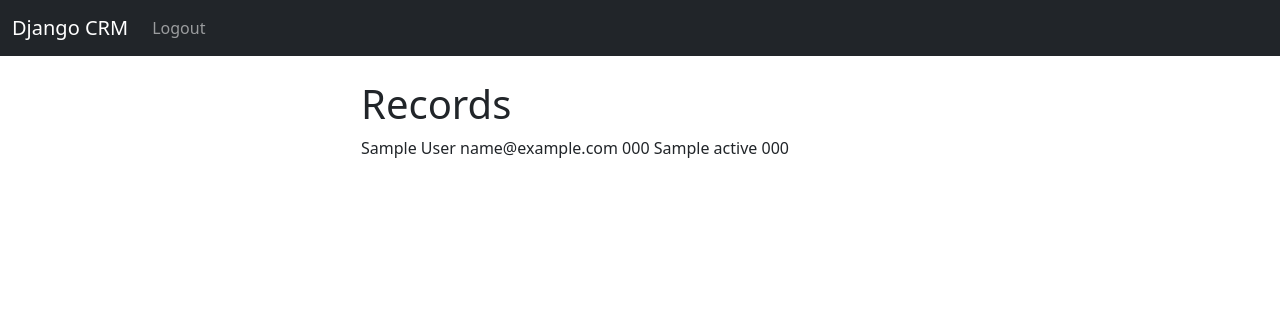
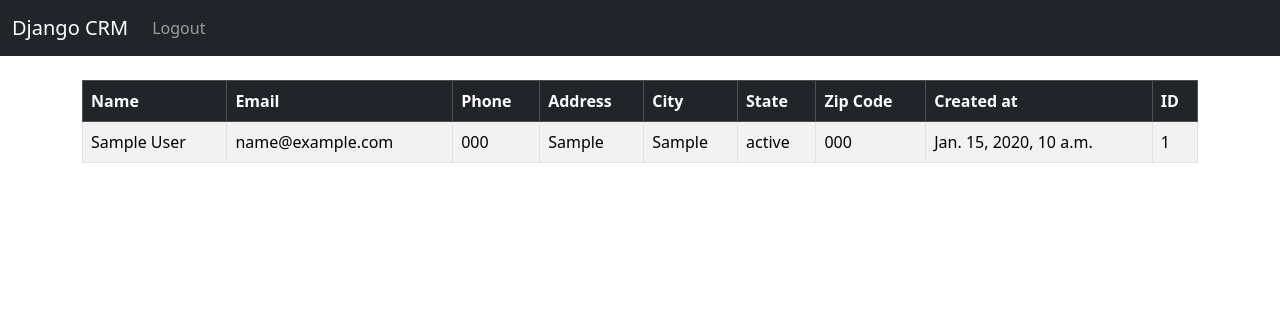
Before and after one commit to jeffmorales29/Django-crm, a Django app: page / in a window 1280 px wide. Shown: the top 316 px of the page. Run offline with Django 4.2, Linux system fonts and the light colour scheme; a user stored in the database is signed in; tables that the repository leaves empty hold one stand-in row (values such as "Sample post").

Commit message:
Add table

```diff
--- a/website/templates/home.html
+++ b/website/templates/home.html
@@ -2,28 +2,47 @@
 
 {% block content %}
 
-<div class="col-md-6 offset-md-3">
-
 {% if user.is_authenticated %}
 
-<h1>Records</h1>
+
+<table class="table table-striped table-bordered table-hover">
+  <thead class="table-dark">
+    <tr>
+      <th scope="col">Name</th>
+      <th scope="col">Email</th>
+      <th scope="col">Phone</th>
+      <th scope="col">Address</th>
+      <th scope="col">City</th>
+      <th scope="col">State</th>
+      <th scope="col">Zip Code</th>
+      <th scope="col">Created at</th>
+      <th scope="col">ID</th>
+    </tr>
+  </thead>
+  <tbody>
+
+
 
 {% if records %}
-
+  <tr>
   {% for record in records %}
-    {{ record.first_name }}
-    {{ record.last_name }}
-    {{ record.email }}
-    {{ record.phone }}
-    {{ record.address }}
-    {{ record.city }}
-    {{ record.state }}
-    {{ record.zipcode }}
-    <br/><br/>
+    <td>{{ record.first_name }} {{ record.last_name }}</td>
+    <td>{{ record.email }}</td>
+    <td>{{ record.phone }}</td>
+    <td>{{ record.adress }}</td>
+    <td>{{ record.city }}</td>
+    <td>{{ record.state }}</td>
+    <td>{{ record.zipcode }}</td>
+    <td>{{ record.created_at }}</td>
+    <td>{{ record.id }}</td>
+  </tr>
   {% endfor %}
 
 {% endif %}
 
+
+</tbody>
+</table>
 
 {%else %}
     <h1>Login</h1>
@@ -40,7 +59,7 @@
             <button type="Login" class="btn btn-secondary">Submit</button>
     </form>
 
-</div>
+
 
 {% endif %}
 
```
